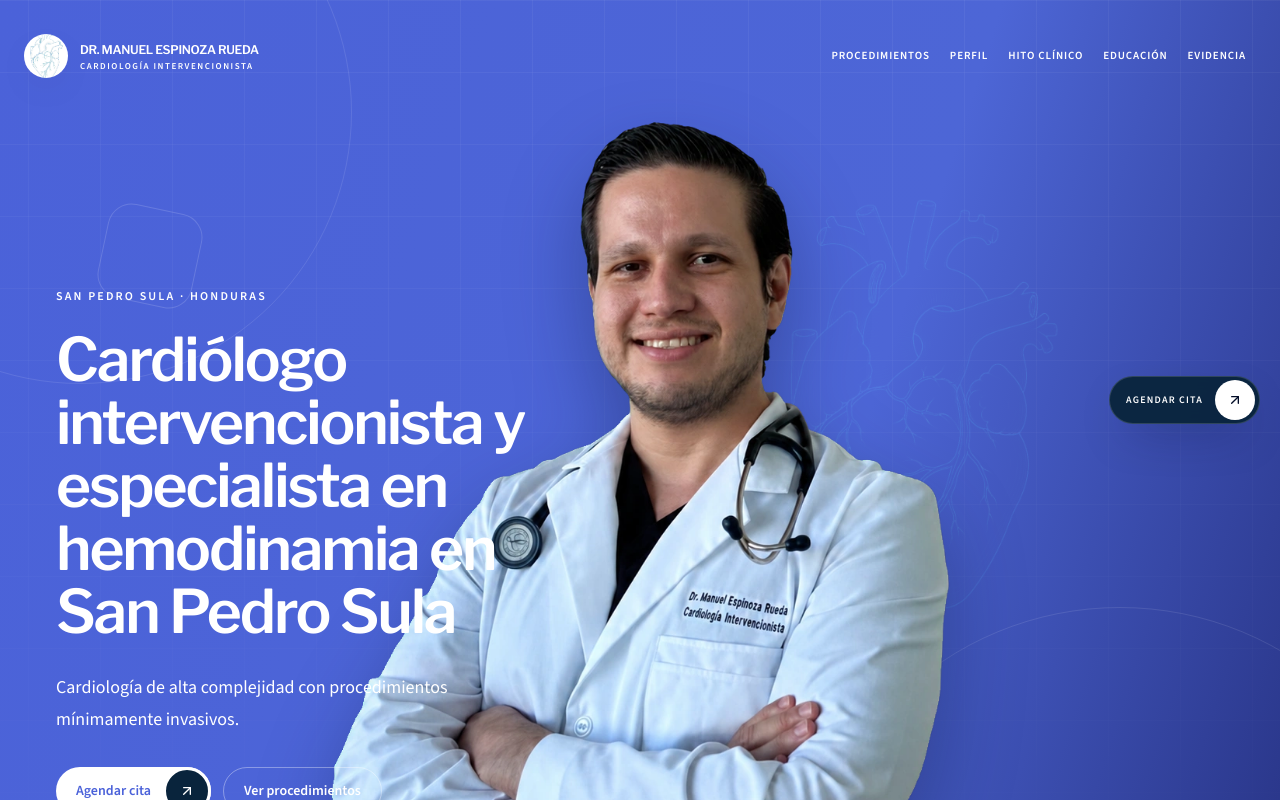
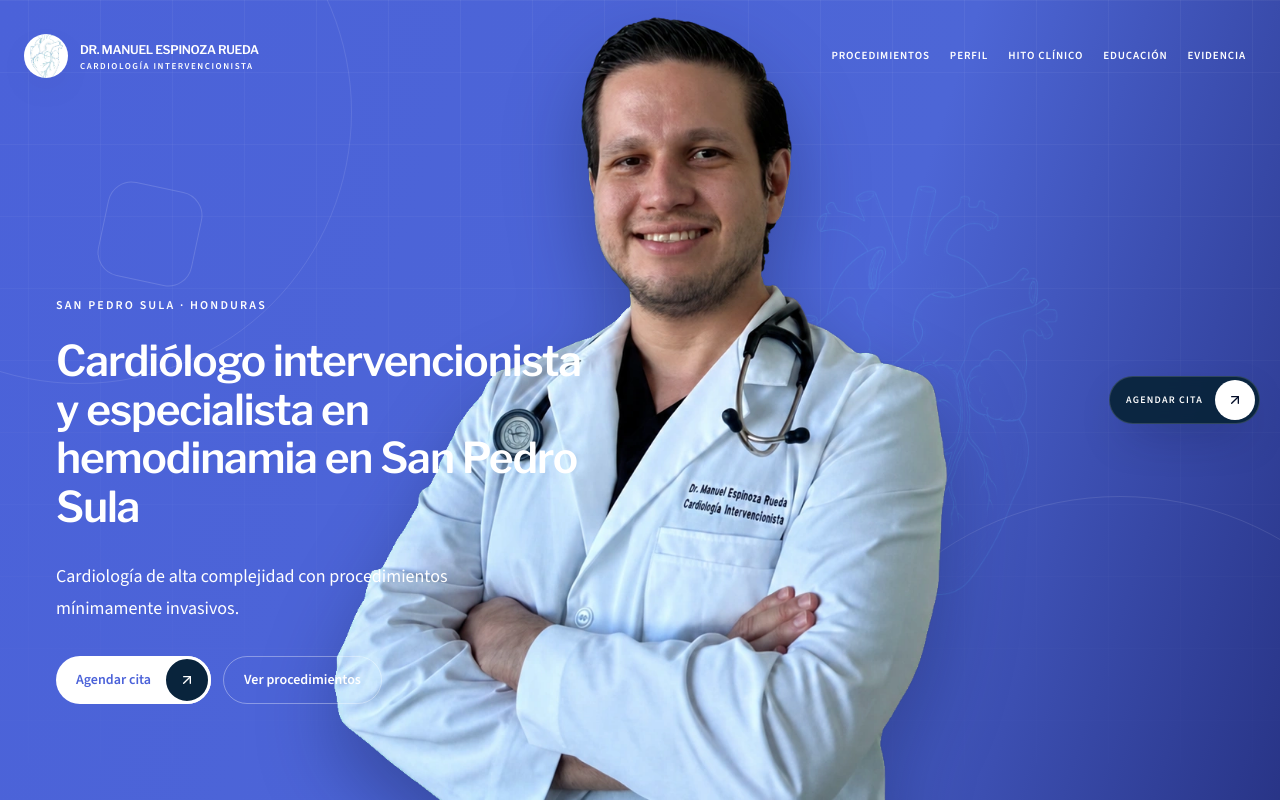
Before and after one commit to Josuezl/dr-manuel-espinoza, a Next.js app: page / in a window 1280 px wide. Shown: the top 800 px of the page. Built offline with nearby package versions, Linux system fonts and the light colour scheme.

Commit message:
style(hero): reducir tamaño de letra del H1 para mejorar proporcion visual

```diff
--- a/components/Hero.tsx
+++ b/components/Hero.tsx
@@ -83,7 +83,7 @@ export default function Hero() {
           <p className="text-[10px] font-semibold uppercase tracking-[0.18em] text-white sm:text-xs">
             San Pedro Sula · Honduras
           </p>
-          <h1 className="mt-5 max-w-xl font-display text-[2.25rem] font-semibold leading-[1.05] tracking-[-0.035em] sm:mt-6 sm:text-[3.25rem] xl:text-[3.75rem]">
+          <h1 className="mt-5 max-w-xl font-display text-[1.75rem] font-semibold leading-[1.15] tracking-[-0.025em] sm:mt-6 sm:text-[2.25rem] xl:text-[2.65rem]">
             Cardiólogo intervencionista y especialista en hemodinamia en San Pedro Sula
           </h1>
           <p className="mt-5 w-full max-w-md text-base leading-7 text-white sm:mt-7 sm:text-[1.125rem] sm:leading-8">
```
